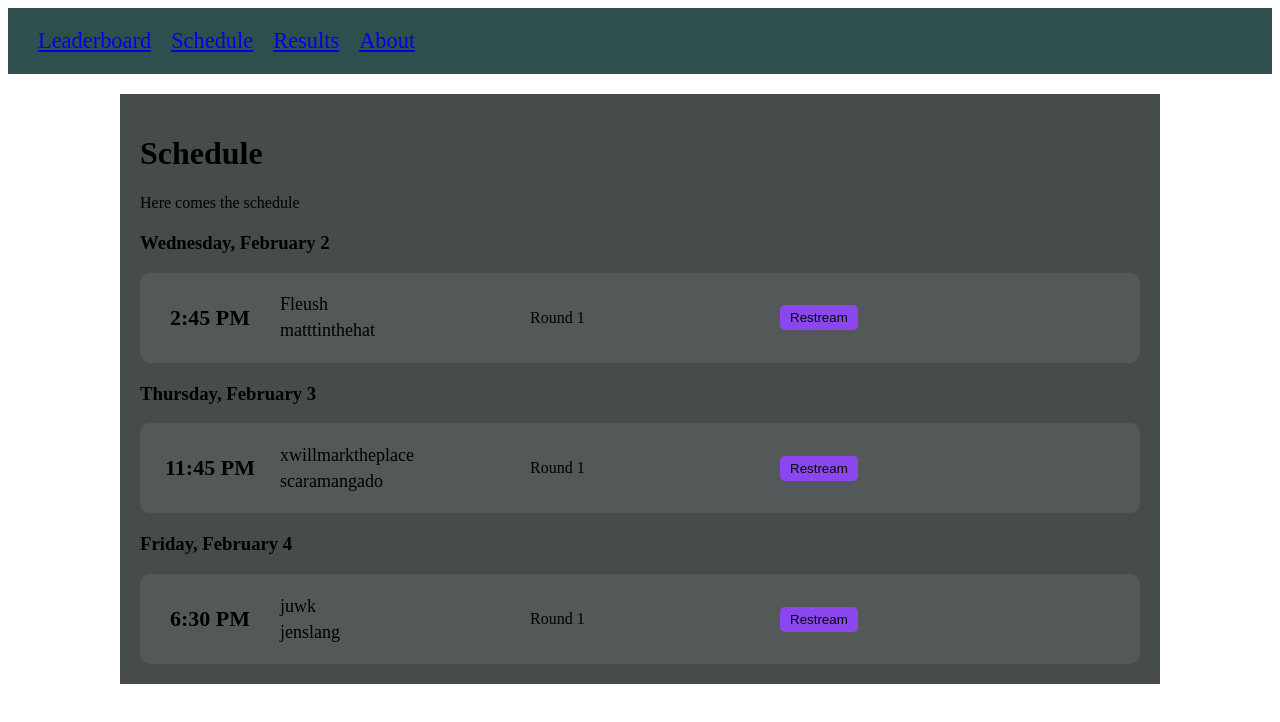
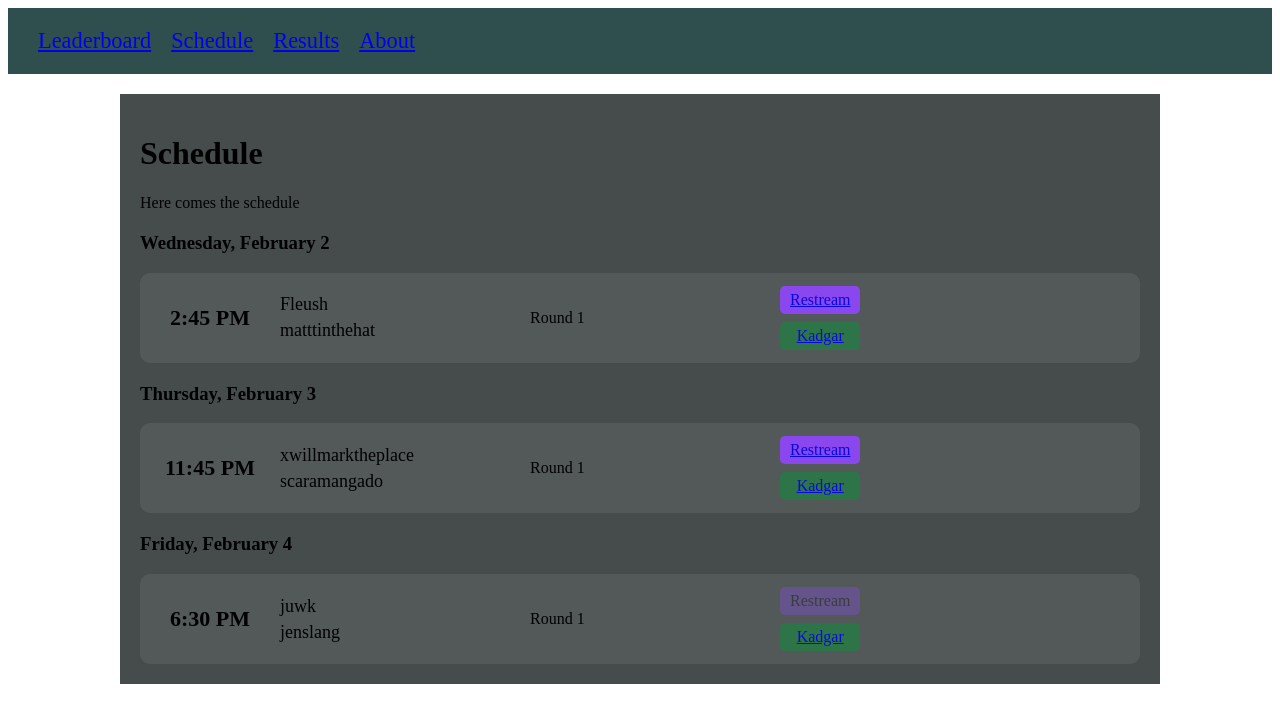
Before and after one commit to xwmtp/bingo-tournament-website, a React (Create React App) app: page /#/schedule in a window 1280 px wide. Shown: the top 722 px of the page. Built offline with nearby package versions, Linux system fonts and the light colour scheme; the HTML template or start-up script is replaced by a standard one.

Commit message:
Add URL button to link to Twitch and Kadgar

```diff
--- a/src/GlobalStyle.ts
+++ b/src/GlobalStyle.ts
@@ -1,14 +1,15 @@
 import { createGlobalStyle } from "styled-components";
 
-export const Colors: { [key: string]: string } = {
+export const Colors = {
   mossGreen: "#2F4F4F",
+  leafGreen: "#297948",
   darkGrey: "#3b4141",
   mediumGray: "#464c4c",
   lightGray: "#535959",
   twitchPurple: "#9146FF",
-};
+} as const;
 
-export type ColorNames = keyof typeof Colors;
+export type ColorName = keyof typeof Colors;
 
 export const GlobalStyle = createGlobalStyle`
   * {
--- a/src/components/forms/Button.tsx
+++ b/src/components/forms/Button.tsx
@@ -1,27 +1,46 @@
 import styled from "styled-components";
 import React from "react";
-import { ColorNames, Colors } from "../../GlobalStyle";
+import { ColorName, Colors } from "../../GlobalStyle";
 
-interface Props {
-  color?: ColorNames;
+export interface ButtonProps extends ButtonLayoutProps {
+  onClick?: () => void;
+  href?: string;
+}
+
+export interface ButtonLayoutProps {
+  color?: ColorName;
   disabled?: boolean;
 }
 
-export const Button: React.FC<Props> = ({ disabled, children }) => {
+export const Button: React.FC<ButtonProps> = ({
+  color,
+  disabled,
+  onClick,
+  href,
+  children,
+}) => {
   let StyledButton = DefaultButton;
   if (disabled) {
     StyledButton = DisabledButton;
   }
-  return <StyledButton>{children}</StyledButton>;
+  return (
+    <StyledButton color={color} onClick={onClick} href={href} target={"_blank"}>
+      {children}
+    </StyledButton>
+  );
 };
 
-const DefaultButton = styled.button`
-  background-color: ${(props) =>
-    props.color ? Colors[props.color] : Colors.twitchPurple};
+const DefaultButton = styled.a<ButtonLayoutProps>`
+  background-color: ${(props) => {
+    console.log(props.color);
+    return props.color ? Colors[props.color] : "black";
+  }};
   border: none;
   display: flex;
   flex-direction: row;
   align-items: center;
+  justify-content: center;
+  flex-grow: 1;
   padding: 5px 10px;
   border-radius: 5px;
   cursor: pointer;
--- /dev/null
+++ b/src/components/forms/UrlButton.tsx
@@ -0,0 +1,14 @@
+import React from "react";
+import { Button, ButtonLayoutProps } from "./Button";
+
+interface Props extends ButtonLayoutProps {
+  url?: string;
+}
+
+export const UrlButton: React.FC<Props> = (props) => {
+  return (
+    <Button {...props} href={props.url} disabled={!props.url}>
+      {props.children}
+    </Button>
+  );
+};
--- a/src/components/schedule/MatchBlock.tsx
+++ b/src/components/schedule/MatchBlock.tsx
@@ -2,7 +2,7 @@ import React from "react";
 import styled from "styled-components";
 import { ScheduledMatch } from "../../domain/Schedule";
 import { DateTime } from "luxon";
-import { Button } from "../forms/Button";
+import { UrlButton } from "../forms/UrlButton";
 
 interface Props {
   match: ScheduledMatch;
@@ -23,7 +23,26 @@ export const MatchBlock: React.FC<Props> = ({ match }) => {
       <Round>
         <p>{match.round}</p>
       </Round>
-      <Button>Restream</Button>
+
+      <StreamButtons>
+        <UrlButton
+          color={"twitchPurple"}
+          url={
+            match.restreamChannel &&
+            "https://www.twitch.tv/" + match.restreamChannel
+          }
+        >
+          Restream
+        </UrlButton>
+        <ButtonDiv>
+          <UrlButton
+            color={"leafGreen"}
+            url={`https://kadgar.net/live/${match.entrant1}/${match.entrant2}`}
+          >
+            Kadgar
+          </UrlButton>
+        </ButtonDiv>
+      </StreamButtons>
     </Match>
   );
 };
@@ -61,3 +80,16 @@ const StartTime = styled.div`
 const Round = styled.div`
   min-width: 250px;
 `;
+
+const StreamButtons = styled.div`
+  display: flex;
+  flex-direction: column;
+  justify-content: center;
+`;
+
+const ButtonDiv = styled.div`
+  display: flex;
+  flex-direction: row;
+  margin-top: 8px;
+  flex-grow: 1;
+`;
--- a/src/pages/SchedulePage.tsx
+++ b/src/pages/SchedulePage.tsx
@@ -4,19 +4,22 @@ import { DateTime } from "luxon";
 import { groupBy } from "../lib/groupBy";
 import React from "react";
 import styled from "styled-components";
+import { ScheduledMatch } from "../domain/Schedule";
 
-const matches = [
+const matches: ScheduledMatch[] = [
   {
     entrant1: "Fleush",
     entrant2: "matttinthehat",
     startTime: DateTime.fromISO("2022-02-02T19:45:03Z"),
     round: "Round 1",
+    restreamChannel: "xwillmarktheplace",
   },
   {
     entrant1: "xwillmarktheplace",
     entrant2: "scaramangado",
     startTime: DateTime.fromISO("2022-02-04T04:45:03Z"),
     round: "Round 1",
+    restreamChannel: "ZeldaSpeedruns",
   },
   {
     entrant1: "juwk",
@@ -42,10 +45,17 @@ export const SchedulePage: React.FC = () => {
 
         {Object.keys(matchesByDate).map((formattedDate) => {
           return (
-            <MatchesByDate>
+            <MatchesByDate key={formattedDate}>
               <h3>{formattedDate}</h3>
               {matchesByDate[formattedDate].map((match) => (
-                <MatchBlock match={match} />
+                <MatchBlock
+                  key={
+                    match.entrant1 +
+                    match.entrant2 +
+                    match.startTime.toLocaleString()
+                  }
+                  match={match}
+                />
               ))}
             </MatchesByDate>
           );
```
